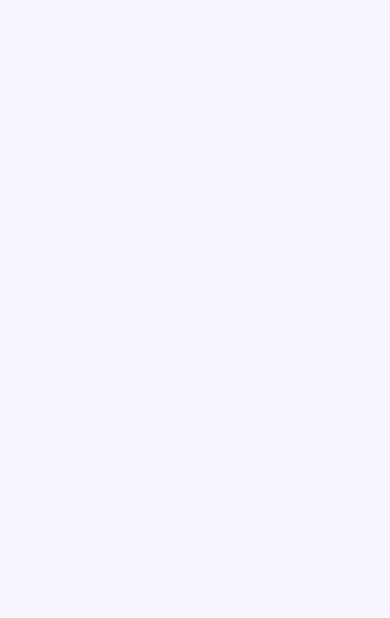
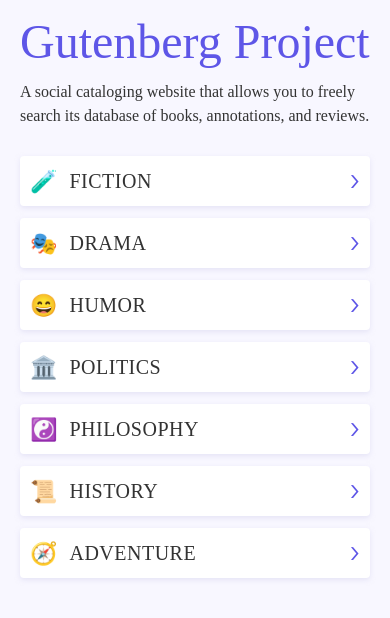
Before and after one commit to shubhamp4578/GutenbergProject, a React Native app: screen / in a window 390 px wide. Shown: the top 618 px of the page. Built offline with nearby package versions, Linux system fonts and the light colour scheme.

Commit message:
Implement Home genre list matching the Gutenberg design.
Co-authored-by: Cursor <cursoragent@cursor.com>

```diff
--- /dev/null
+++ b/src/components/GenreCard.tsx
@@ -0,0 +1,62 @@
+import {Pressable, StyleSheet, Text, View} from 'react-native';
+import {colors, typography} from '../theme';
+
+type GenreCardProps = {
+  icon: string;
+  label: string;
+  onPress: () => void;
+};
+
+export function GenreCard({icon, label, onPress}: GenreCardProps) {
+  return (
+    <Pressable
+      accessibilityRole="button"
+      accessibilityLabel={label}
+      onPress={onPress}
+      style={({pressed}) => [styles.card, pressed && styles.pressed]}>
+      <View style={styles.left}>
+        <Text style={styles.icon}>{icon}</Text>
+        <Text style={styles.label}>{label.toUpperCase()}</Text>
+      </View>
+      <Text style={styles.arrow}>›</Text>
+    </Pressable>
+  );
+}
+
+const styles = StyleSheet.create({
+  card: {
+    height: 50,
+    borderRadius: 4,
+    backgroundColor: colors.white,
+    paddingHorizontal: 10,
+    flexDirection: 'row',
+    alignItems: 'center',
+    justifyContent: 'space-between',
+    shadowColor: '#D3D1EE',
+    shadowOffset: {width: 0, height: 2},
+    shadowOpacity: 0.5,
+    shadowRadius: 5,
+    elevation: 3,
+  },
+  pressed: {
+    opacity: 0.85,
+  },
+  left: {
+    flexDirection: 'row',
+    alignItems: 'center',
+    gap: 12,
+  },
+  icon: {
+    fontSize: 22,
+  },
+  label: {
+    ...typography.genreCard,
+    letterSpacing: 0.5,
+  },
+  arrow: {
+    fontSize: 28,
+    color: colors.primary,
+    fontWeight: '300',
+    marginTop: -2,
+  },
+});
--- /dev/null
+++ b/src/constants/genres.ts
@@ -0,0 +1,19 @@
+import type {GenreId} from '../navigation/types';
+import {t} from '../i18n';
+
+export type Genre = {
+  id: GenreId;
+  topic: string;
+  label: string;
+  icon: string;
+};
+
+export const genres: Genre[] = [
+  {id: 'fiction', topic: 'fiction', label: t.genres.fiction, icon: '🧪'},
+  {id: 'drama', topic: 'drama', label: t.genres.drama, icon: '🎭'},
+  {id: 'humor', topic: 'humor', label: t.genres.humor, icon: '😄'},
+  {id: 'politics', topic: 'politics', label: t.genres.politics, icon: '🏛️'},
+  {id: 'philosophy', topic: 'philosophy', label: t.genres.philosophy, icon: '☯️'},
+  {id: 'history', topic: 'history', label: t.genres.history, icon: '📜'},
+  {id: 'adventure', topic: 'adventure', label: t.genres.adventure, icon: '🧭'},
+];
--- a/src/screens/HomeScreen.tsx
+++ b/src/screens/HomeScreen.tsx
@@ -1,13 +1,83 @@
-import {StyleSheet, View} from 'react-native';
-import {colors} from '../theme';
+import {ScrollView, StyleSheet, Text, useWindowDimensions, View} from 'react-native';
+import {useSafeAreaInsets} from 'react-native-safe-area-context';
+import {GenreCard} from '../components/GenreCard';
+import {genres} from '../constants/genres';
+import {t} from '../i18n';
+import {useNavigation} from '../navigation/RootNavigator';
+import {colors, typography} from '../theme';
 
 export function HomeScreen() {
-  return <View style={styles.container} />;
+  const insets = useSafeAreaInsets();
+  const navigation = useNavigation();
+  const {width} = useWindowDimensions();
+  const isWide = width >= 700;
+
+  return (
+    <ScrollView
+      style={styles.screen}
+      contentContainerStyle={[
+        styles.content,
+        {
+          paddingTop: insets.top + 16,
+          paddingBottom: insets.bottom + 32,
+        },
+      ]}>
+      <Text style={styles.title}>{t.appName}</Text>
+      <Text style={styles.subtitle}>{t.appDescription}</Text>
+      <View style={[styles.list, isWide && styles.listWide]}>
+        {genres.map(genre => (
+          <View
+            key={genre.id}
+            style={[styles.cardWrap, isWide && styles.cardWrapWide]}>
+            <GenreCard
+              icon={genre.icon}
+              label={genre.label}
+              onPress={() =>
+                navigation.navigate('Books', {
+                  genreId: genre.id,
+                  genreLabel: genre.label,
+                  topic: genre.topic,
+                })
+              }
+            />
+          </View>
+        ))}
+      </View>
+    </ScrollView>
+  );
 }
 
 const styles = StyleSheet.create({
-  container: {
+  screen: {
     flex: 1,
     backgroundColor: colors.secondaryBackground,
   },
+  content: {
+    paddingHorizontal: 20,
+  },
+  title: {
+    ...typography.heading1,
+    lineHeight: 52,
+  },
+  subtitle: {
+    ...typography.body,
+    color: colors.greyDark,
+    marginTop: 12,
+    marginBottom: 28,
+    lineHeight: 24,
+  },
+  list: {
+    gap: 12,
+  },
+  listWide: {
+    flexDirection: 'row',
+    flexWrap: 'wrap',
+    justifyContent: 'space-between',
+  },
+  cardWrap: {
+    width: '100%',
+  },
+  cardWrapWide: {
+    width: '48.5%',
+  },
 });
```
